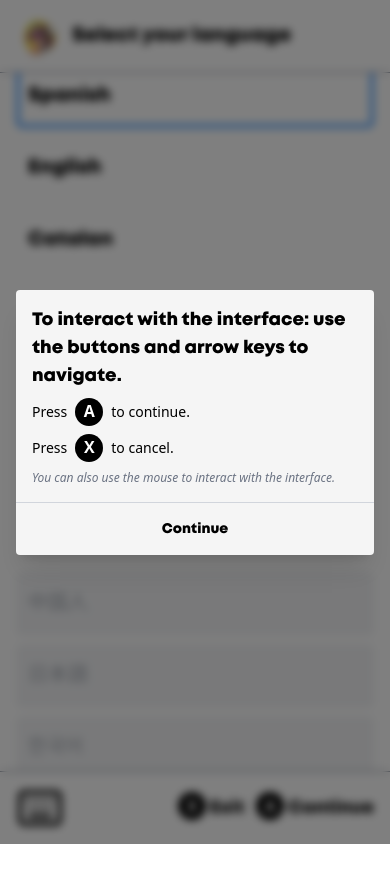
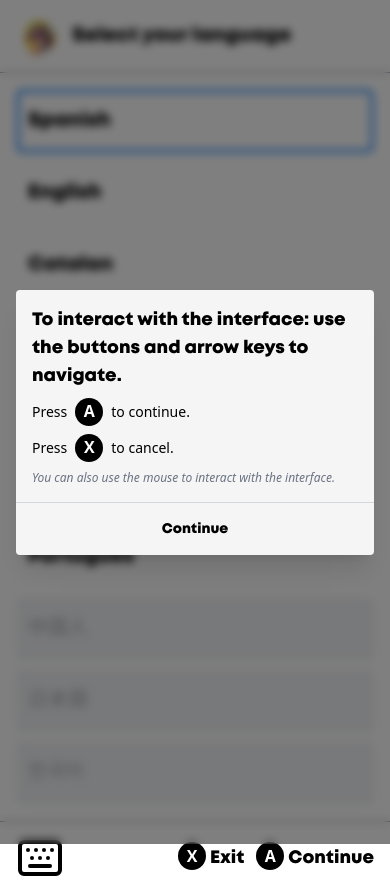
Before and after one commit to Joakamakaka1/Portfolio, a React (Vite) app: page /selectLanguage in a window 390 px wide. Before the commit the page ends 844 px from the top, so only its background shows below. Built offline with nearby package versions, Linux system fonts and the light colour scheme.

Commit message:
Test design

```diff
--- a/src/pages/projects.tsx
+++ b/src/pages/projects.tsx
@@ -75,7 +75,8 @@ const Projects = () => {
 
   return (
     <motion.main
-      className="w-full flex flex-col text-gray-100 fixed inset-0"
+      className="w-full min-h-screen flex flex-col text-gray-100"
+      style={{ minHeight: "100dvh" }}
       initial={{ opacity: 0 }}
       animate={{ opacity: 1 }}
       exit={{ opacity: 0 }}
@@ -119,10 +120,14 @@ const Projects = () => {
         </nav>
       </header>
 
-      <section className="flex flex-col grow max-w-7xl mx-auto px-4 md:px-6 py-6 md:py-10">
+      <section className="flex-1 overflow-y-auto px-4 md:px-6 py-6 md:py-10 min-h-0">
+        <div className="flex flex-col max-w-7xl mx-auto">
           <article className="flex justify-center items-center mb-4 md:mb-6">
             <div className="flex items-center gap-2 md:gap-6">
-            <motion.div whileHover={{ scale: 1.1 }} whileTap={{ scale: 0.95 }}>
+              <motion.div
+                whileHover={{ scale: 1.1 }}
+                whileTap={{ scale: 0.95 }}
+              >
                 <ChevronLeft
                   className="w-12 h-12 md:w-20 md:h-20 cursor-pointer hover:opacity-70 transition-opacity"
                   onClick={prevProject}
@@ -194,7 +199,10 @@ const Projects = () => {
                 </motion.div>
               </div>
 
-            <motion.div whileHover={{ scale: 1.1 }} whileTap={{ scale: 0.95 }}>
+              <motion.div
+                whileHover={{ scale: 1.1 }}
+                whileTap={{ scale: 0.95 }}
+              >
                 <ChevronRight
                   className="w-12 h-12 md:w-20 md:h-20 cursor-pointer hover:opacity-70 transition-opacity"
                   onClick={nextProject}
@@ -272,6 +280,7 @@ const Projects = () => {
               </div>
             </motion.article>
           </AnimatePresence>
+        </div>
       </section>
 
       <footer className="flex justify-between items-center px-4 md:px-6 py-3 md:py-4 backdrop-blur-md shrink-0">
--- a/src/pages/selectLanguage.tsx
+++ b/src/pages/selectLanguage.tsx
@@ -80,8 +80,11 @@ const SelectLanguage = () => {
   };
 
   return (
-    <main className="w-full flex flex-col fixed inset-0">
-      <header className="px-4 md:px-6 py-3 md:py-4 border-b border-gray-500 shrink-0">
+    <main
+      className="w-full min-h-screen flex flex-col"
+      style={{ minHeight: "100dvh" }}
+    >
+      <header className="px-4 md:px-6 py-3 md:py-4 border-b border-gray-500 shrink-0 bg-white">
         <nav className="flex items-center gap-2 md:gap-3">
           <img
             src="imgs/Icono.webp"
@@ -94,7 +97,7 @@ const SelectLanguage = () => {
         </nav>
       </header>
 
-      <section className="flex-1 flex flex-col md:flex-row justify-center items-start md:items-center gap-3 md:gap-6 px-4 md:px-10 py-4 md:py-6 overflow-y-auto">
+      <section className="flex-1 flex flex-col md:flex-row justify-start md:justify-center items-start md:items-center gap-3 md:gap-6 px-4 md:px-10 py-4 md:py-6 overflow-y-auto min-h-0">
         <article className="flex flex-col gap-2 md:gap-4 w-full md:w-1/2">
           {languages
             .slice(0, 5)
@@ -108,7 +111,7 @@ const SelectLanguage = () => {
         </article>
       </section>
 
-      <footer className="flex justify-between items-center px-4 md:px-6 py-3 md:py-4 backdrop-blur-md border-t border-gray-500 shrink-0">
+      <footer className="flex justify-between items-center px-4 md:px-6 py-3 md:py-4 backdrop-blur-md border-t border-gray-500 shrink-0 bg-white">
         <nav>
           <Keyboard className="w-12 h-12 md:w-18 md:h-18" />
         </nav>
```
Lines whose indentation alone changed are shown as unchanged.
